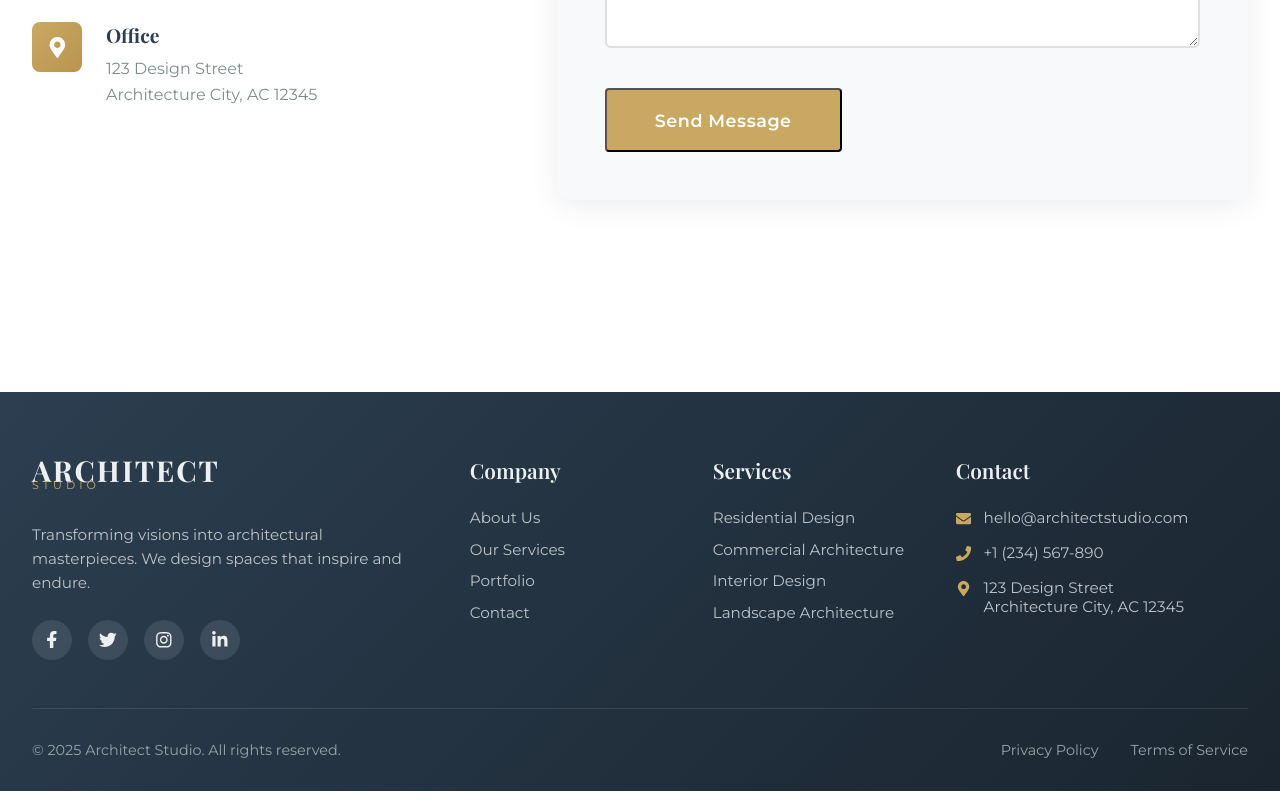
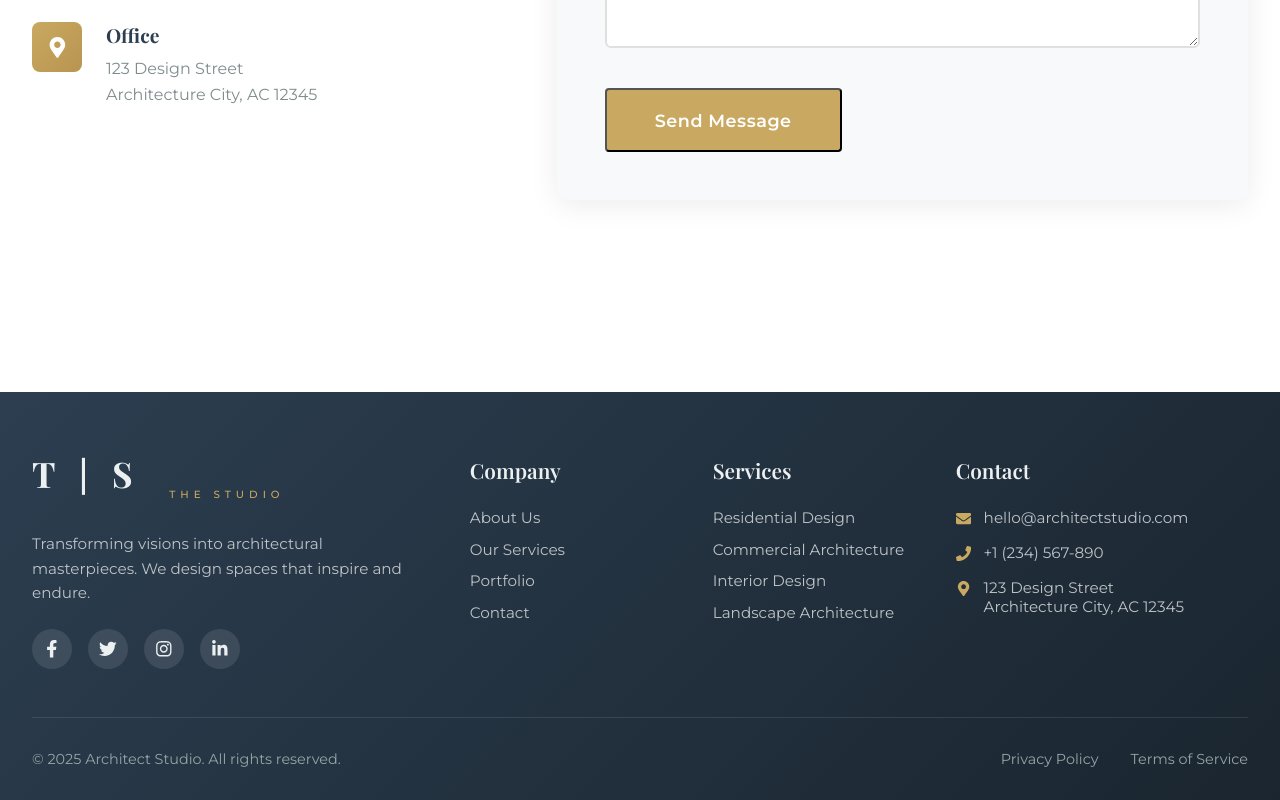
Before and after one commit to DevopsDuoo/studio_ts, a React (Vite) app: page /contact in a window 1280 px wide. Shown: the part 1117-1917 px from the top of the page. Built offline with nearby package versions, Linux system fonts and the light colour scheme.

Commit message:
Update logo to T | S branding

```diff
--- a/src/components/Footer.css
+++ b/src/components/Footer.css
@@ -29,23 +29,25 @@
   flex-direction: column;
   line-height: 1;
   margin-bottom: 0.5rem;
+  gap: 2px;
 }
 
-.footer-logo .logo-text {
+.footer-logo .logo-main {
   font-family: 'Playfair Display', serif;
-  font-size: 1.8rem;
+  font-size: 2.2rem;
   font-weight: 700;
   color: #ecf0f1;
-  letter-spacing: 2px;
+  letter-spacing: 8px;
 }
 
-.footer-logo .logo-studio {
+.footer-logo .logo-tagline {
   font-family: 'Montserrat', sans-serif;
-  font-size: 0.7rem;
-  font-weight: 400;
+  font-size: 0.65rem;
+  font-weight: 500;
   color: #c9a961;
-  letter-spacing: 4px;
-  margin-top: -5px;
+  letter-spacing: 5px;
+  margin-top: -3px;
+  text-align: center;
 }
 
 .footer-description {
--- a/src/components/Footer.tsx
+++ b/src/components/Footer.tsx
@@ -9,8 +9,8 @@ const Footer = () => {
         <div className="footer-content">
           <div className="footer-section">
             <div className="footer-logo">
-              <span className="logo-text">ARCHITECT</span>
-              <span className="logo-studio">STUDIO</span>
+              <span className="logo-main">T | S</span>
+              <span className="logo-tagline">THE STUDIO</span>
             </div>
             <p className="footer-description">
               Transforming visions into architectural masterpieces. We design spaces that inspire and endure.
--- a/src/components/Navbar.css
+++ b/src/components/Navbar.css
@@ -32,23 +32,25 @@
   flex-direction: column;
   text-decoration: none;
   line-height: 1;
+  gap: 2px;
 }
 
-.logo-text {
+.logo-main {
   font-family: 'Playfair Display', serif;
-  font-size: 1.8rem;
+  font-size: 2.2rem;
   font-weight: 700;
   color: #2c3e50;
-  letter-spacing: 2px;
+  letter-spacing: 8px;
 }
 
-.logo-studio {
+.logo-tagline {
   font-family: 'Montserrat', sans-serif;
-  font-size: 0.7rem;
-  font-weight: 400;
+  font-size: 0.65rem;
+  font-weight: 500;
   color: #c9a961;
-  letter-spacing: 4px;
-  margin-top: -5px;
+  letter-spacing: 5px;
+  margin-top: -3px;
+  text-align: center;
 }
 
 .nav-menu {
--- a/src/components/Navbar.tsx
+++ b/src/components/Navbar.tsx
@@ -26,8 +26,8 @@ const Navbar = () => {
     <nav className={`navbar ${scrolled ? 'scrolled' : ''}`}>
       <div className="navbar-container">
         <Link to="/" className="navbar-logo">
-          <span className="logo-text">ARCHITECT</span>
-          <span className="logo-studio">STUDIO</span>
+          <span className="logo-main">T | S</span>
+          <span className="logo-tagline">THE STUDIO</span>
         </Link>
 
         <div className="menu-icon" onClick={toggleMenu}>
```
